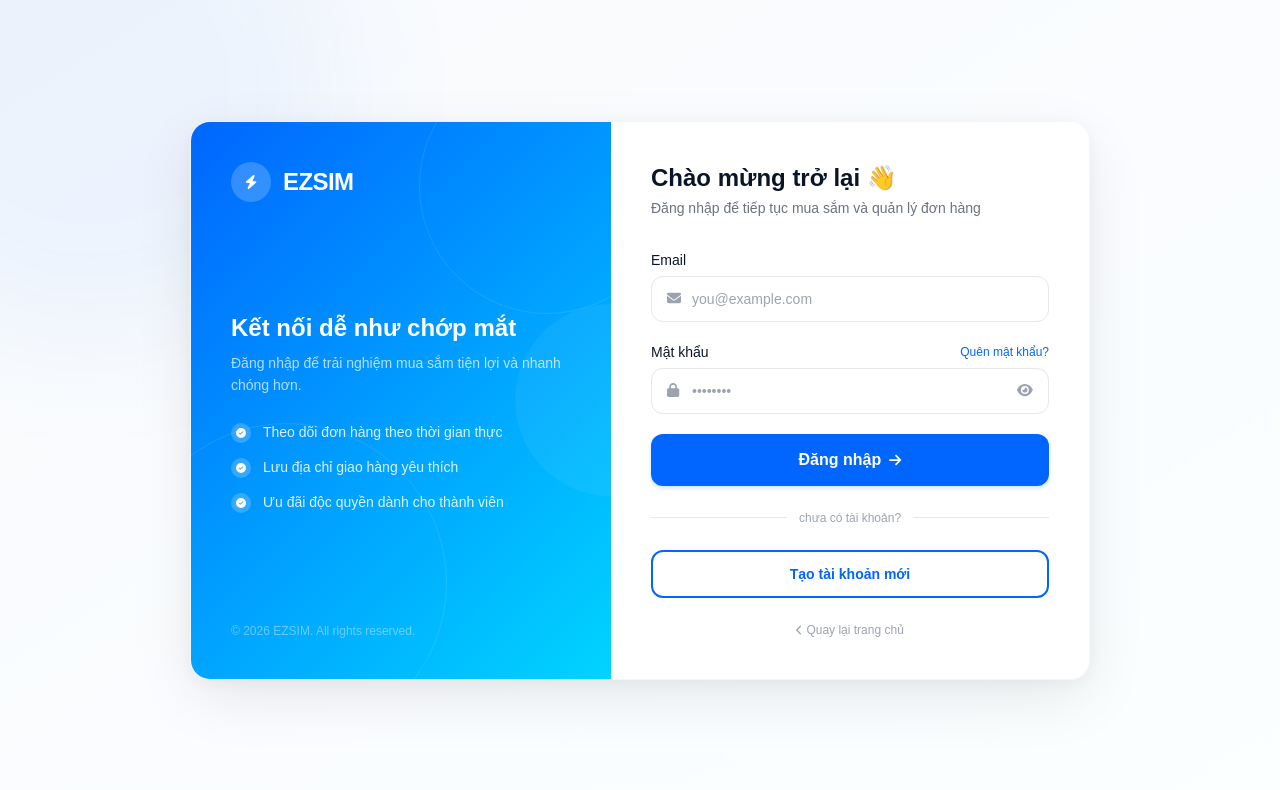
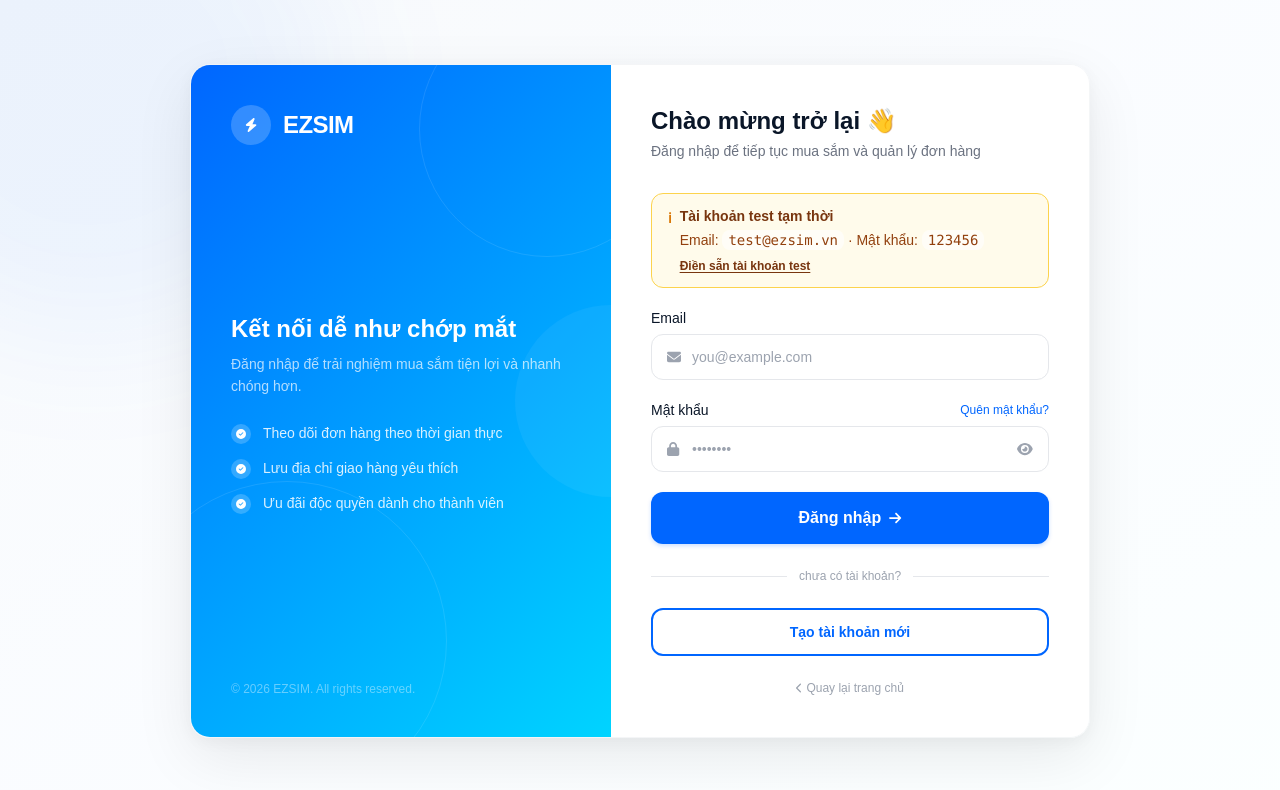
Before and after one commit to hunn2023/ezsim, a Next.js app in the folder storefront-next/: page /login in a window 1280 px wide. Shown: the top 790 px of the page. Built offline with nearby package versions, Linux system fonts and the light colour scheme; no server answers.

Commit message:
add test account

```diff
--- a/storefront-next/src/components/auth/LoginForm.tsx
+++ b/storefront-next/src/components/auth/LoginForm.tsx
@@ -15,11 +15,17 @@ export default function LoginForm() {
   const {
     register,
     handleSubmit,
+    setValue,
     formState: { errors },
   } = useForm<LoginFormData>({
     resolver: zodResolver(loginSchema),
     mode: "onBlur",
   });
+
+  const fillTestAccount = () => {
+    setValue("email", "test@ezsim.vn", { shouldValidate: true });
+    setValue("password", "123456", { shouldValidate: true });
+  };
 
   return (
     <form
@@ -27,6 +33,28 @@ export default function LoginForm() {
       noValidate
       className="space-y-5"
     >
+      {/* Test account notice — TEMP, gỡ khi backend thật sẵn sàng */}
+      <div className="rounded-lg border border-amber-300 bg-amber-50 px-4 py-3 text-sm">
+        <div className="flex items-start gap-2">
+          <span className="text-amber-600 font-bold mt-0.5" aria-hidden>ℹ</span>
+          <div className="flex-1">
+            <div className="font-semibold text-amber-900">Tài khoản test tạm thời</div>
+            <div className="mt-1 text-amber-800">
+              Email: <code className="bg-white/60 px-1.5 py-0.5 rounded font-mono">test@ezsim.vn</code>
+              {" · "}
+              Mật khẩu: <code className="bg-white/60 px-1.5 py-0.5 rounded font-mono">123456</code>
+            </div>
+            <button
+              type="button"
+              onClick={fillTestAccount}
+              className="mt-2 text-xs font-semibold text-amber-900 hover:text-amber-700 underline underline-offset-2"
+            >
+              Điền sẵn tài khoản test
+            </button>
+          </div>
+        </div>
+      </div>
+
       {/* Email */}
       <div>
         <label
```
